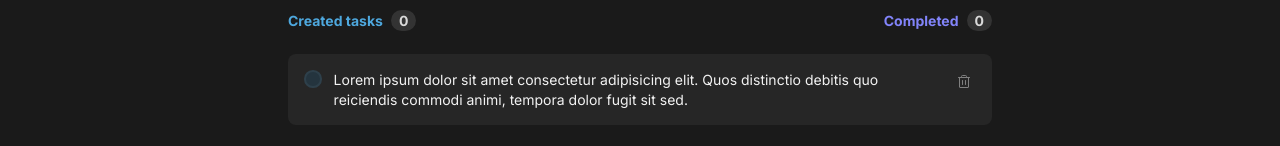
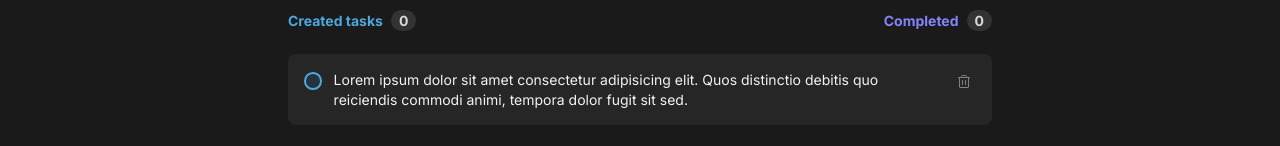
Before and after one commit to LuizPelegrini/reactjs-todo, a React (Vite) app: page / in a window 1280 px wide. In both pictures the pointer is over the input "Lorem ipsum dolor sit amet consectetur adipisicing elit. Quo". Shown: the part 280-426 px from the top of the page. Built offline with nearby package versions, Linux system fonts and the light colour scheme.

Commit message:
update: add css styles for checkbox input states

```diff
--- a/src/components/TaskList/styles.module.css
+++ b/src/components/TaskList/styles.module.css
@@ -21,6 +21,7 @@
   background-color: transparent;
   -webkit-appearance: none;
   cursor: pointer;
+  margin-top: 0.125rem; /* so the checkbox is aligned to the label inner text */
 
   transition: background-color 0.1s, border-color 0.1s;
 }
@@ -36,9 +37,17 @@
   background-repeat: no-repeat;
 }
 
+.task > input[type=checkbox]:checked ~ label {
+  text-decoration: line-through;
+}
+
 .task > input[type=checkbox]:not(:checked):hover {
-  background-color: var(--blue-400);
-  opacity: 0.2;
+  background-color: var(--blue-400-transparent);
+}
+
+.task > input[type=checkbox]:checked:hover {
+  border-color: var(--purple-300);
+  background-color: var(--purple-300);
 }
 
 
@@ -46,6 +55,7 @@
   font-size: 0.875rem;
   line-height: 1.4;
   flex: 1;
+  cursor: pointer;
 }
 
 
--- a/src/global.css
+++ b/src/global.css
@@ -14,6 +14,7 @@
 
   --blue-300: #4EA8DE;
   --blue-400: #1E6F9F;
+  --blue-400-transparent: #1E6F9F33;
 
   --danger: #E25858;
 }
```
